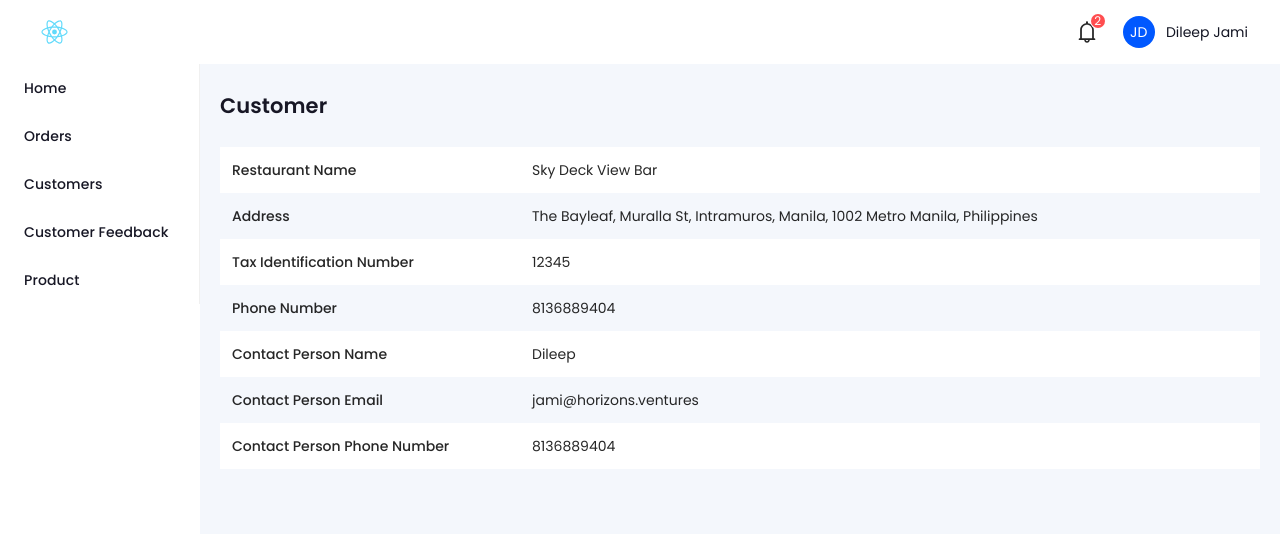
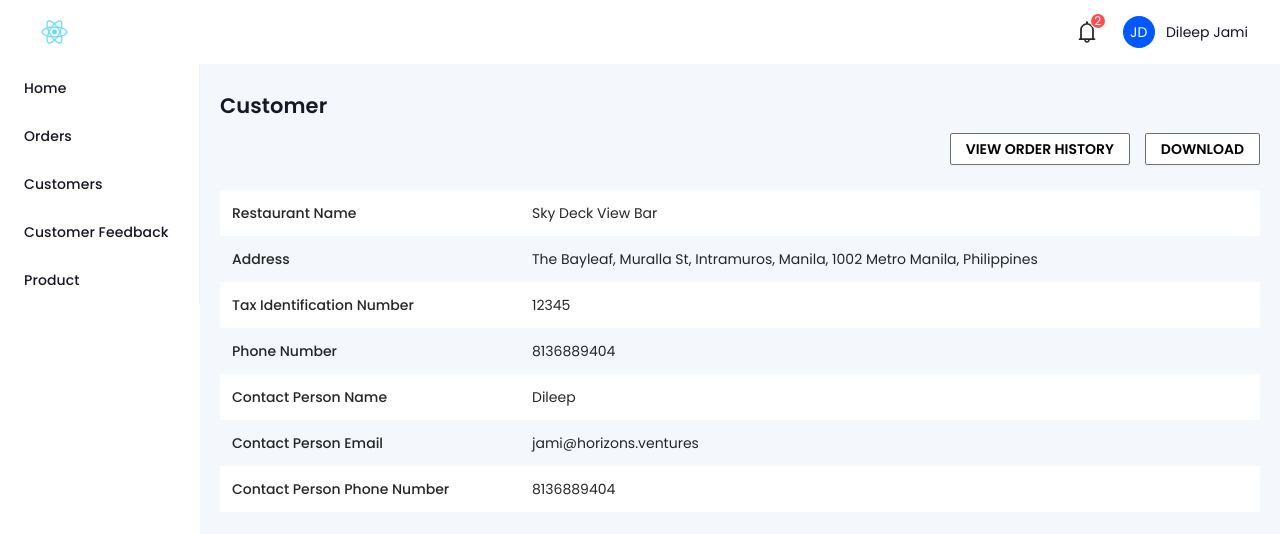
Before and after one commit to sponaka/alakarte-cms-ui, a React (Create React App) app: page /customer/1 in a window 1280 px wide. Shown: the top 534 px of the page. Built offline with nearby package versions, Linux system fonts and the light colour scheme; no server answers.

Commit message:
:sparkles: feat(customer): added loader & action buttons

```diff
--- a/src/components/customers/customer-details/CustomerDetails.js
+++ b/src/components/customers/customer-details/CustomerDetails.js
@@ -1,6 +1,6 @@
 import React, {useEffect, useState} from 'react';
 import './CustomerDetails.scss';
-import { Row, Col } from 'antd';
+import {Row, Col, Button, Spin} from 'antd';
 import apiClient from "../../../api/api";
 
 const CustomerDetails = ({match}) => {
@@ -32,12 +32,20 @@ const CustomerDetails = ({match}) => {
     }, [customerId]);
 
     if (fetchingCustomerInfo || customerInfo == null) {
-        return <div>Fetching</div>
+        return <div className='fetching'><Spin size="large" /></div>
     }
 
     return (
         <div className='customer-detail-page'>
             <h1 className='page-title'>Customer</h1>
+            <div className='download-actions'>
+                <Button className='action'>
+                    VIEW ORDER HISTORY
+                </Button>
+                <Button className='action'>
+                    DOWNLOAD
+                </Button>
+            </div>
             <div className='customer-info'>
                 <Row className='bg-white'>
                     <Col flex="300px" className='customer-info-label'>Restaurant Name</Col>
@@ -69,7 +77,7 @@ const CustomerDetails = ({match}) => {
                 </Row>
             </div>
         </div>
-    )
+    );
 }
 
 export default CustomerDetails;
--- a/src/components/customers/customer-details/CustomerDetails.scss
+++ b/src/components/customers/customer-details/CustomerDetails.scss
@@ -1,3 +1,9 @@
+.fetching {
+  position: fixed;
+  top: 50%;
+  left: 50%;
+}
+
 .customer-detail-page {
   padding: 20px;
 
@@ -6,6 +12,18 @@
     color: #171725;
     font-family: Poppins-SemiBold, sans-serif;
     margin-top: 5px;
+  }
+
+  .download-actions {
+    display: flex;
+    justify-content: flex-end;
+    gap: 15px;
+
+    .action {
+      color: black;
+      border: 1px solid #707070;
+      font-family: Poppins-SemiBold, sans-serif;
+    }
   }
 
   .customer-info {
```
